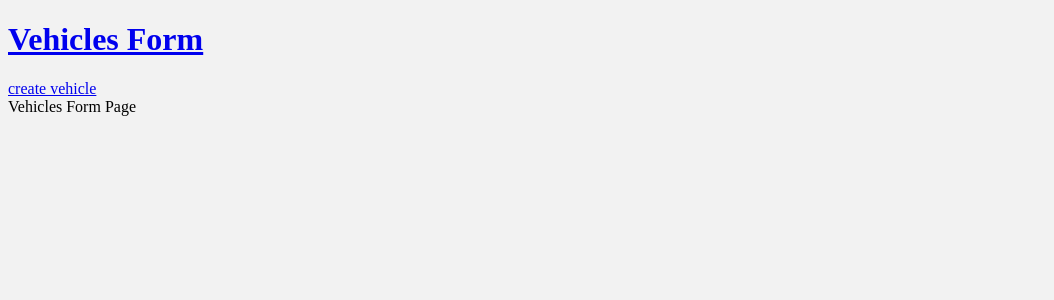
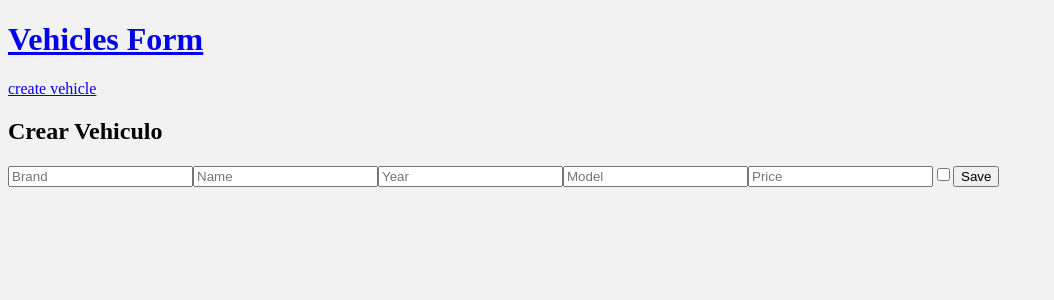
Before and after one commit to vcjuliocesar/mrm-technical-api-test, a React (Vite) app in the folder client/: page /vehicles-create in a window 1280 px wide. Shown: the top 300 px of the page, without its empty margins (0-1054 px from the left). Built offline with nearby package versions, Linux system fonts and the light colour scheme.

Commit message:
create vehicle

```diff
--- a/client/src/api/vehicles.api.js
+++ b/client/src/api/vehicles.api.js
@@ -1,6 +1,35 @@
+const url = 'http://localhost:8000/api/v1/vehicles/'
+
 export const getAllVehicles = async () => {
-    const api = await fetch('http://localhost:8000/api/v1/vehicles/')
+    const api = await fetch(url)
     const response = await api.json()
 
     return response
 }
+
+export const createVehicle = async (vehicle) => {
+
+    if (!vehicle || typeof vehicle !== 'object') {
+        throw new Error('Invalid vehicle data')
+    }
+
+    try {
+        const api = await fetch(url, {
+            method: 'POST',
+            headers: {
+                'Content-Type': 'application/json',
+            },
+            body: JSON.stringify(vehicle)
+        })
+
+        if(!api.ok){
+            throw new Error(`HTTP error! Status:${api.status}`)
+        }
+
+        const response = await api.json()
+        return response
+    } catch (error) {
+        console.log('Error creating vehicle:', error)
+        throw error
+    }
+}
--- a/client/src/components/Navigation.jsx
+++ b/client/src/components/Navigation.jsx
@@ -6,7 +6,7 @@ export function Navigation() {
             <Link to="/vehicles">
                 <h1>Vehicles Form</h1>
             </Link>
-            <Link to="/vehicle-create">create vehicle</Link>
+            <Link to="/vehicles-create">create vehicle</Link>
         </div>
     )
 }
--- a/client/src/pages/VehicleFormPage.jsx
+++ b/client/src/pages/VehicleFormPage.jsx
@@ -1,5 +1,74 @@
+import { useState } from 'react'
+import { useNavigate } from 'react-router-dom'
+import { createVehicle } from '../api/vehicles.api'
+
 export function VehicleFormPage() {
+
+    const [formData, setFormData] = useState({
+        brand: '',
+        name: '',
+        year: '',
+        vehicle_model: '',
+        price: '',
+        status: false,
+    })
+
+    const navigate = useNavigate()
+
+    const [error, setError] = useState(false)
+
+    const handleInputChange = (e) => {
+        const { name, value, type, checked } = e.target
+        setFormData({
+            ...formData,
+            [name]: type === "checkbox" ? checked : value,
+        })
+    }
+
+    const { brand, name, year, vehicle_model, price } = formData
+
+    const submitVehicle = (e) => {
+        e.preventDefault();
+
+        if (brand.trim() === '' ||
+            name.trim() === '' ||
+            year.trim() === '' ||
+            vehicle_model.trim() === '' ||
+            price.trim() === '') {
+            setError(true)
+            return
+        }
+
+        setError(false)
+        // enviar al backend
+        createVehicle(formData)
+        navigate('/vehicles')
+        setFormData({
+            brand: '',
+            name: '',
+            year: '',
+            vehicle_model: '',
+            price: '',
+            status: false,
+        })
+    }
+
+
+
     return (
-        <div>Vehicles Form Page</div>
+        <div>
+            <h2>Crear Vehiculo</h2>
+            {error ? <p>Todos los campos son obligatorios</p> : null}
+            <form
+                onSubmit={submitVehicle}>
+                <input type="text" name="brand" placeholder="Brand" value={brand} onChange={handleInputChange} />
+                <input type="text" name="name" placeholder="Name" value={name} onChange={handleInputChange} />
+                <input type="number" name="year" placeholder="Year" value={year} onChange={handleInputChange} />
+                <input type="text" name="vehicle_model" placeholder="Model" value={vehicle_model} onChange={handleInputChange} />
+                <input type="text" name="price" placeholder="Price" value={price} onChange={handleInputChange} />
+                <input type="checkbox" name="status" checked={status} onChange={handleInputChange} />
+                <button>Save</button>
+            </form>
+        </div>
     )
 }
```
